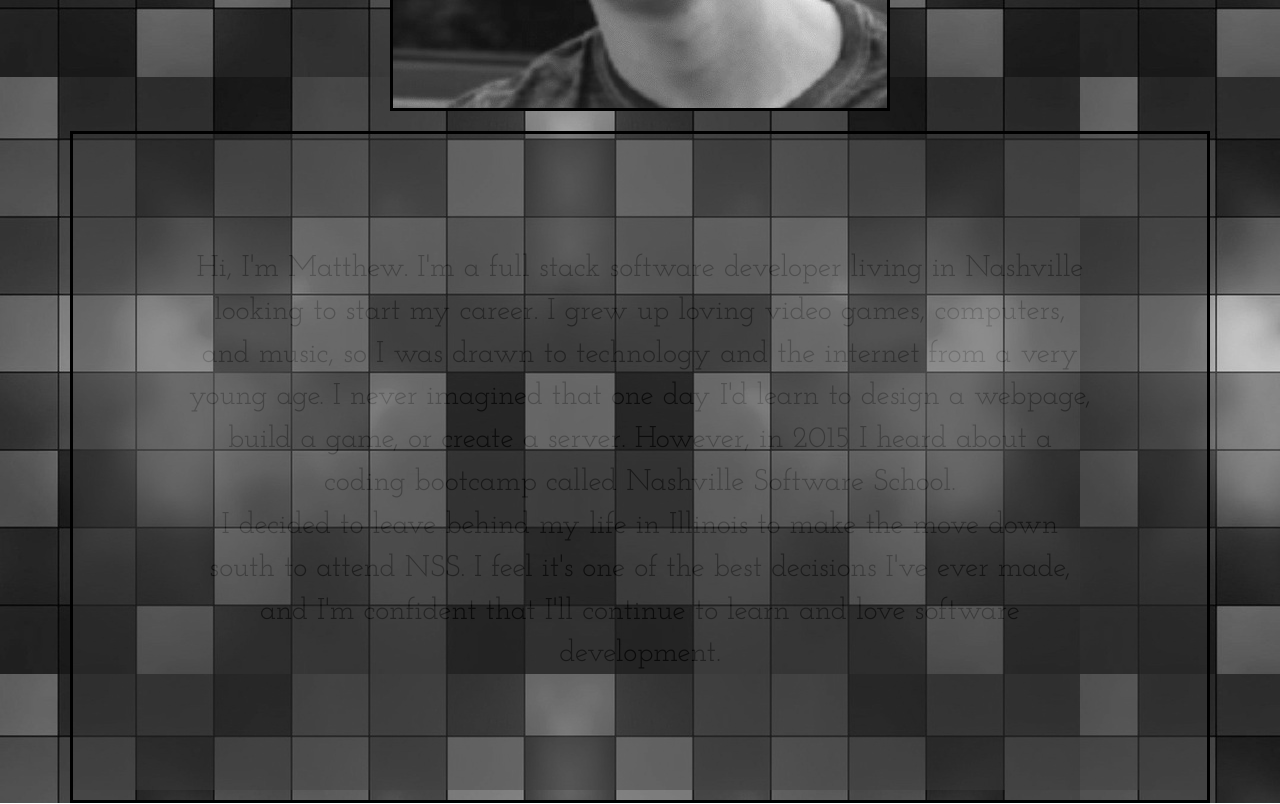
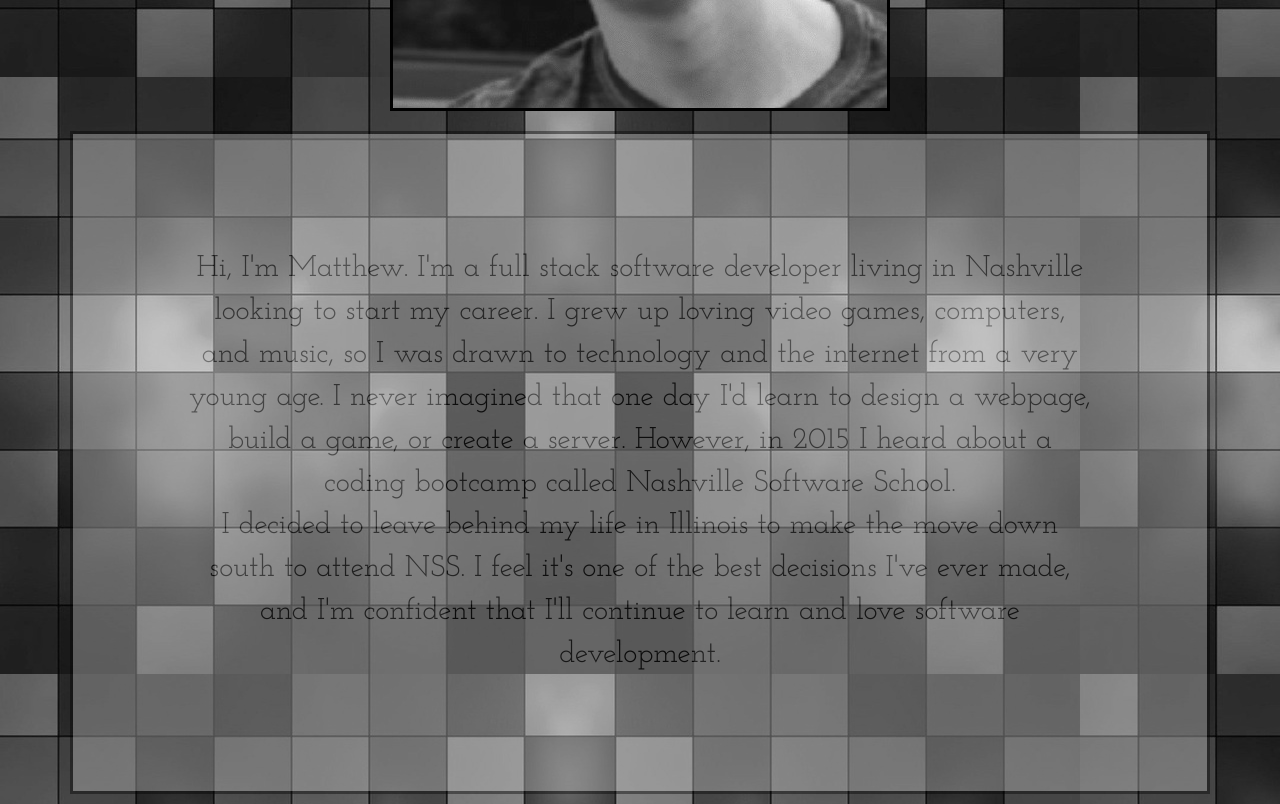
Before and after one commit to mdhays/mdhays.github.io, a plain HTML site: page index.html in a window 1280 px wide. Shown: the part 520-1324 px from the top of the page. Drawn offline with Linux system fonts and the light colour scheme.

Commit message:
Fixed border space issue.

```diff
--- a/css/style.css
+++ b/css/style.css
@@ -12,19 +12,16 @@
   color: #000000;
 }
 
-#text {
-  border-width: 2px;
-  border: solid;
-}
-
 .about {
   font-size: 30px;
   text-align: center;
   color: #000000;
   opacity: 0.4;
   filter: alpha(opacity=40);
-  background-color: #3E3E3E;
+  background-color: #C0C0C0;
   padding: 10%;
+  border-width: 2px;
+  border: solid;
 }
 
 .about:hover {
--- a/index.html
+++ b/index.html
@@ -22,7 +22,7 @@
 
     <div class="col-md-12" id="bio">
       <p id="name"> Matthew Hays </p>
-      <div id="photo"></div>
+      <div id="photo" class="img-responsive"></div>
       <br>
       <div id="text">
         <p class="about"> Hi, I'm Matthew. I'm a full stack  software developer living in Nashville looking to start my career. I grew up loving video games, computers, and music, so I was drawn to technology and the internet from a very young age. I never imagined that one day I'd learn to design a webpage, build a game, or create a server. However, in 2015 I heard about a coding bootcamp called Nashville Software School.
```
